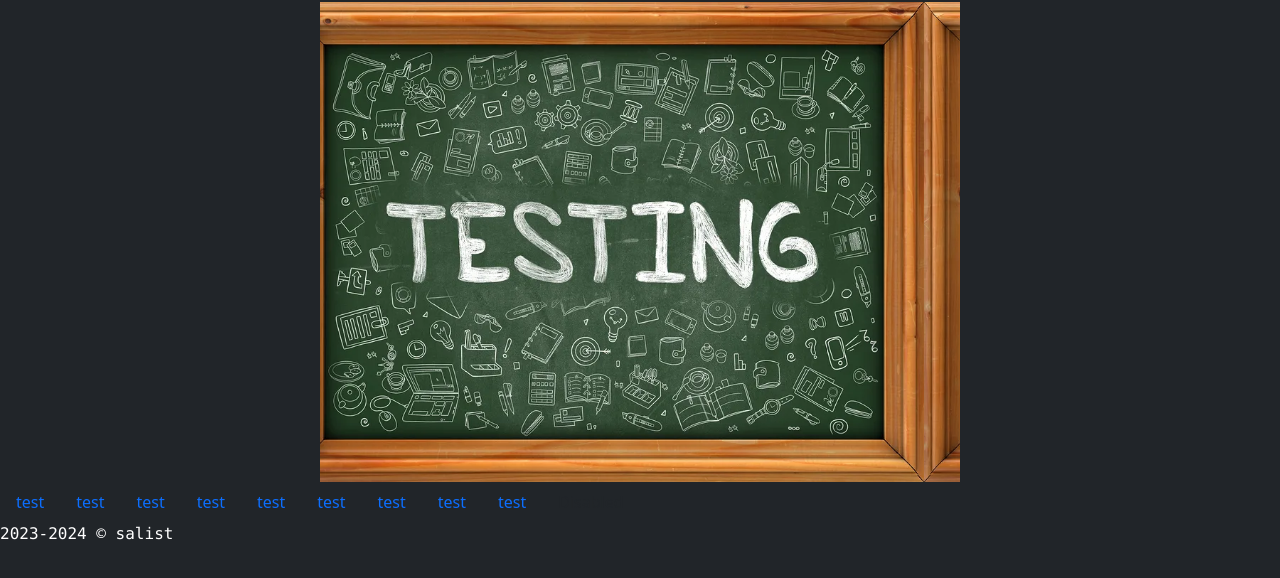
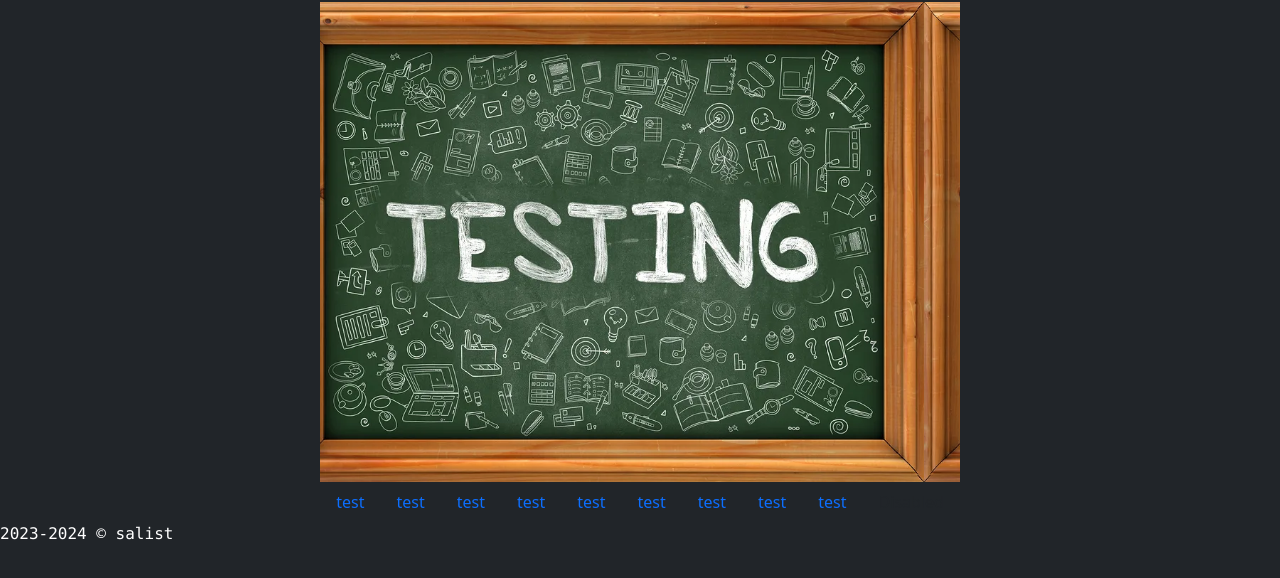
Before and after one commit to AERGERGAJHY/kjgSdfjs, a plain HTML site: page index.html in a window 1280 px wide. Shown: the part 110-688 px from the top of the page. Drawn offline with Linux system fonts and the light colour scheme.

Commit message:
Update index.html

```diff
--- a/index.html
+++ b/index.html
@@ -61,7 +61,7 @@
             </div>
         </div>
     </div>
-    <nav class="nav">
+    <nav class="nav justify-content-center">
       <a class="nav-link" href="#">test</a>
       <a class="nav-link" href="#">test</a>
       <a class="nav-link" href="#">test</a>
```
